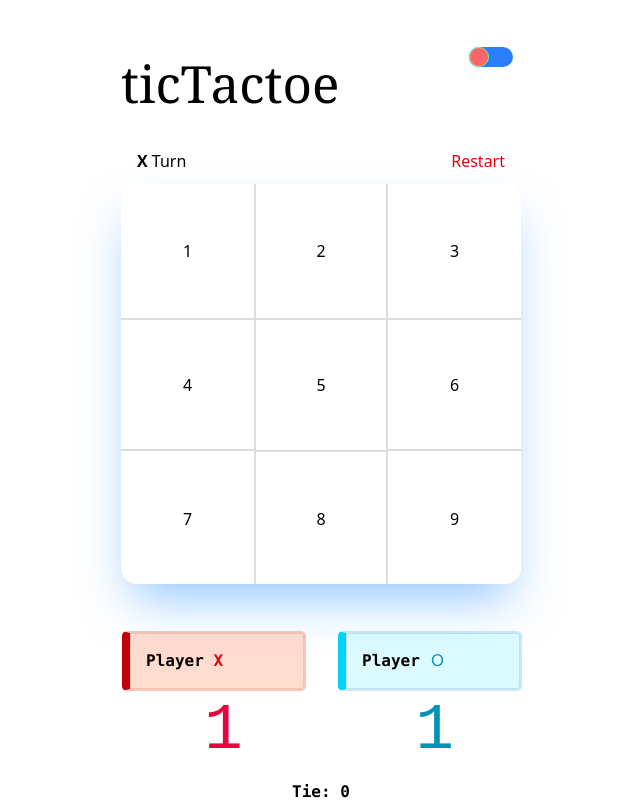
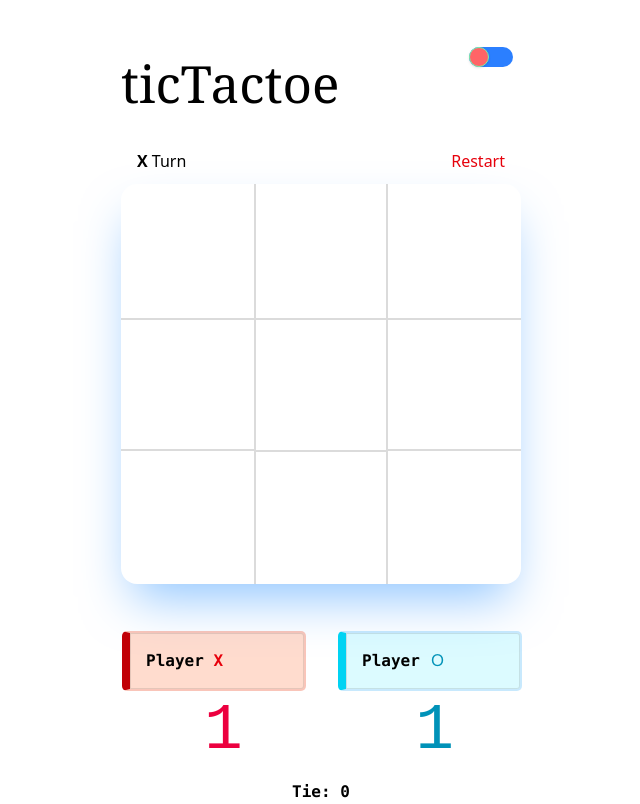
Before and after one commit to usergaia/ticTactoe, a React (Vite) app: page / in a window 1280 px wide. Shown: the whole page, without its empty margins (319-959 px from the left). Built offline with nearby package versions, Linux system fonts and the light colour scheme.

Commit message:
feat: add onclick display on board per turn

```diff
--- a/src/components/board.jsx
+++ b/src/components/board.jsx
@@ -1,30 +1,87 @@
+import { UpdateBoard } from '../hooks/boardHook';
+
 export const GameBoard = () => {
+  const { boardVal, handleTurn, resetBoard } = UpdateBoard();
   return (
     <>
       <div className="mr-4 ml-4 flex flex-row justify-between">
         <div className="utility text-black">
           <b>X</b> Turn
         </div>
-        <div className="utility text-red-600">Restart</div>
+        <div className="utility text-red-600" onClick={resetBoard}>
+          Restart
+        </div>
       </div>
 
       <div className="custom-responsive mt-4 aspect-square overflow-hidden rounded-lg bg-white shadow-2xl shadow-blue-300">
         <div className="flex flex-row items-center justify-center rounded-lg">
-          <div className="cells flex rounded-tl-2xl">1</div>
-          <div className="cells flex border-r-2 border-l-2">2</div>
-          <div className="cells flex rounded-tr-2xl">3</div>
+          <div
+            className="cells flex rounded-tl-2xl"
+            id="0-0"
+            onClick={() => handleTurn(0)}
+          >
+            {boardVal[0]}
+          </div>
+          <div
+            className="cells flex border-r-2 border-l-2"
+            id="0-1"
+            onClick={() => handleTurn(1)}
+          >
+            {boardVal[1]}
+          </div>
+          <div
+            className="cells flex rounded-tr-2xl"
+            id="0-2"
+            onClick={() => handleTurn(2)}
+          >
+            {boardVal[2]}
+          </div>
         </div>
         <div className="flex flex-row items-center justify-center">
-          <div className="cells flex border-t-2 border-b-2">4</div>
-          <div className="cells flex border-t-2 border-r-2 border-b-2 border-l-2">
-            5
+          <div
+            className="cells flex border-t-2 border-b-2"
+            id="1-0"
+            onClick={() => handleTurn(3)}
+          >
+            {boardVal[3]}
           </div>
-          <div className="cells flex border-t-2 border-b-2">6</div>
+          <div
+            className="cells flex border-t-2 border-r-2 border-b-2 border-l-2"
+            id="1-1"
+            onClick={() => handleTurn(4)}
+          >
+            {boardVal[4]}
+          </div>
+          <div
+            className="cells flex border-t-2 border-b-2"
+            id="1-2"
+            onClick={() => handleTurn(5)}
+          >
+            {boardVal[5]}
+          </div>
         </div>
         <div className="flex flex-row items-center justify-center">
-          <div className="cells flex rounded-bl-2xl">7</div>
-          <div className="cells flex border-r-2 border-l-2">8</div>
-          <div className="cells flex rounded-br-2xl">9</div>
+          <div
+            className="cells flex rounded-bl-2xl"
+            id="2-0"
+            onClick={() => handleTurn(6)}
+          >
+            {boardVal[6]}
+          </div>
+          <div
+            className="cells flex border-r-2 border-l-2"
+            id="2-1"
+            onClick={() => handleTurn(7)}
+          >
+            {boardVal[7]}
+          </div>
+          <div
+            className="cells flex rounded-br-2xl"
+            id="2-2"
+            onClick={() => handleTurn(8)}
+          >
+            {boardVal[8]}
+          </div>
         </div>
       </div>
     </>
--- /dev/null
+++ b/src/hooks/boardHook.js
@@ -0,0 +1,24 @@
+import { useState } from 'react';
+
+export function UpdateBoard() {
+  const [isXTurn, setisXTurn] = useState(true);
+  const [boardVal, setBoardVal] = useState(Array(9).fill(null));
+
+  const handleTurn = (idx) => {
+    if (boardVal.every((cell) => cell !== null)) resetBoard();
+    if (boardVal[idx]) return;
+    const newBoard = [...boardVal];
+    newBoard[idx] = currentSymbol;
+    setBoardVal(newBoard);
+    setisXTurn((prev) => !prev);
+  };
+
+  const resetBoard = () => {
+    setBoardVal(Array(9).fill(null));
+    setisXTurn(true);
+  };
+
+  const currentSymbol = isXTurn ? 'X' : 'O';
+
+  return { boardVal, handleTurn, resetBoard };
+}
```
